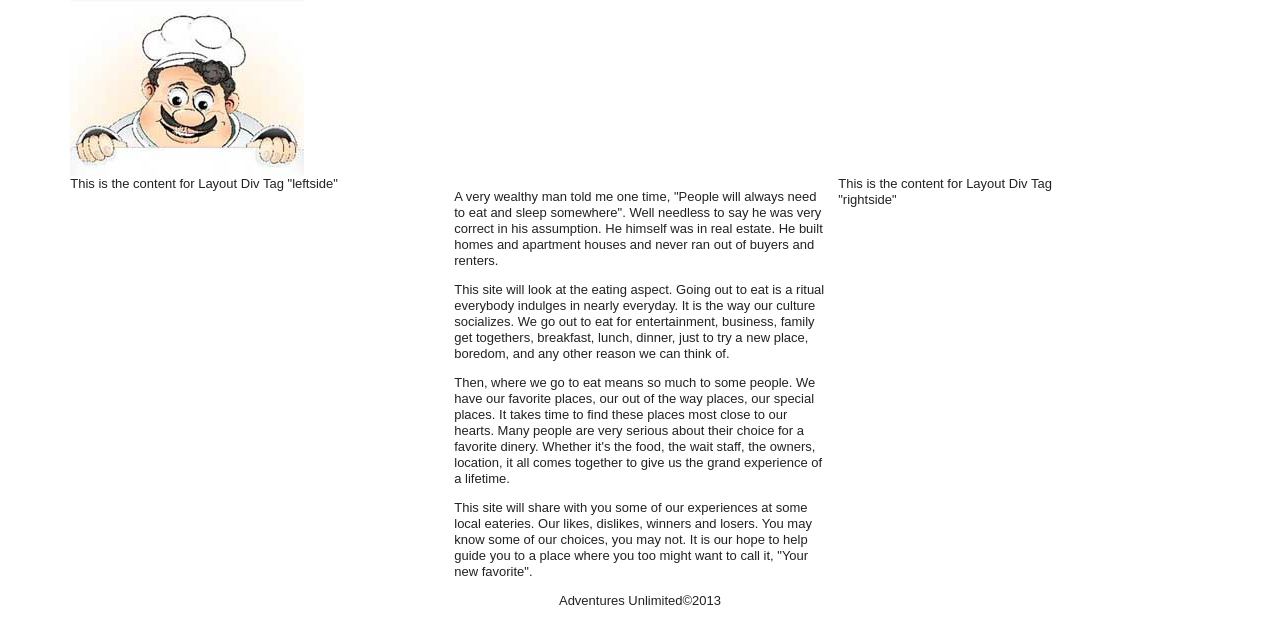
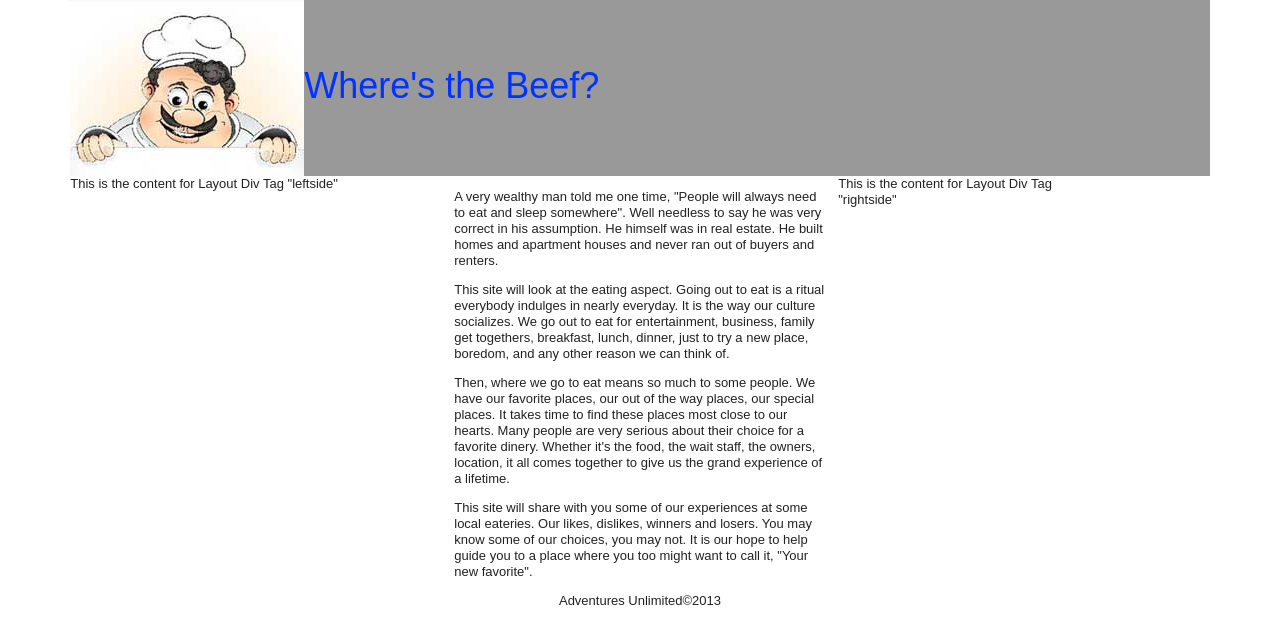
Before and after one commit to teddy-kreeger-1/tkreeger-food-website-responsive, a plain HTML site: page index.html in a window 1280 px wide. Drawn offline with Linux system fonts and the light colour scheme.

Commit message:
added the header text on all pages

```diff
--- a/fluidgrid.css
+++ b/fluidgrid.css
@@ -48,6 +48,8 @@ img, object, embed, video {
 	margin-left: 0;
 	width: 100%;
 	display: block;
+	font-size: 36px;
+	background-color: #999;
 }
 #rightside {
 	clear: none;
@@ -100,6 +102,8 @@ img, object, embed, video {
 	margin-left: 0;
 	width: 100%;
 	display: block;
+	background-color: #999;
+	font-size: 36px;
 }
 #rightside {
 	clear: none;
@@ -154,6 +158,10 @@ img, object, embed, video {
 	margin-left: 0;
 	width: 100%;
 	display: block;
+	font-size: 36px;
+	color: #03F;
+	text-align: left;
+	background-color: #999;
 }
 #rightside {
 	clear: none;
--- a/index.html
+++ b/index.html
@@ -28,7 +28,7 @@ Do the following if you're using your customized build of modernizr (http://www.
 </head>
 <body>
 <div class="gridContainer clearfix">
-  <div id="header"><img src="chef.jpg" alt="The Chef"></div>
+  <div id="header"><img src="chef.jpg" alt="The Chef">Where's the Beef?</div>
   <div id="leftside">This is the content for Layout Div Tag "leftside"</div>
   <div id="maincontent">
     <div id="main_content">
```
Also changed, not shown: contact.html (+1 -1 lines), serving.html (+1 -1 lines), terms.html (+1 -1 lines), voting.html (+1 -1 lines).
